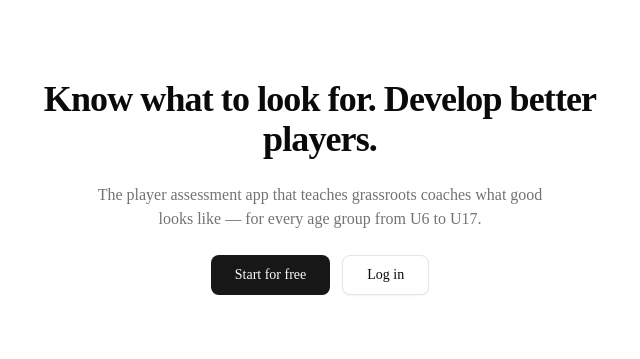
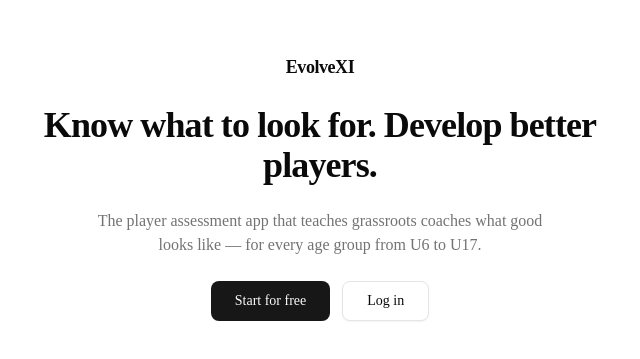
Before and after one commit to JGB-Jack/EvolveXI, a Next.js app: page / in a window 1280 px wide. Shown: the part 213-572 px from the top of the page, without its empty margins (320-960 px from the left). Built offline with nearby package versions, Linux system fonts and the light colour scheme.

Commit message:
Add EvolveXI brand mark to landing page

```diff
--- a/src/app/page.tsx
+++ b/src/app/page.tsx
@@ -4,6 +4,7 @@ import { Button } from "@/components/ui/button";
 export default function LandingPage() {
   return (
     <div className="flex min-h-screen flex-col items-center justify-center gap-6 px-4 text-center">
+      <span className="text-lg font-semibold tracking-tight">EvolveXI</span>
       <h1 className="max-w-xl text-4xl font-semibold tracking-tight">
         Know what to look for. Develop better players.
       </h1>
```
